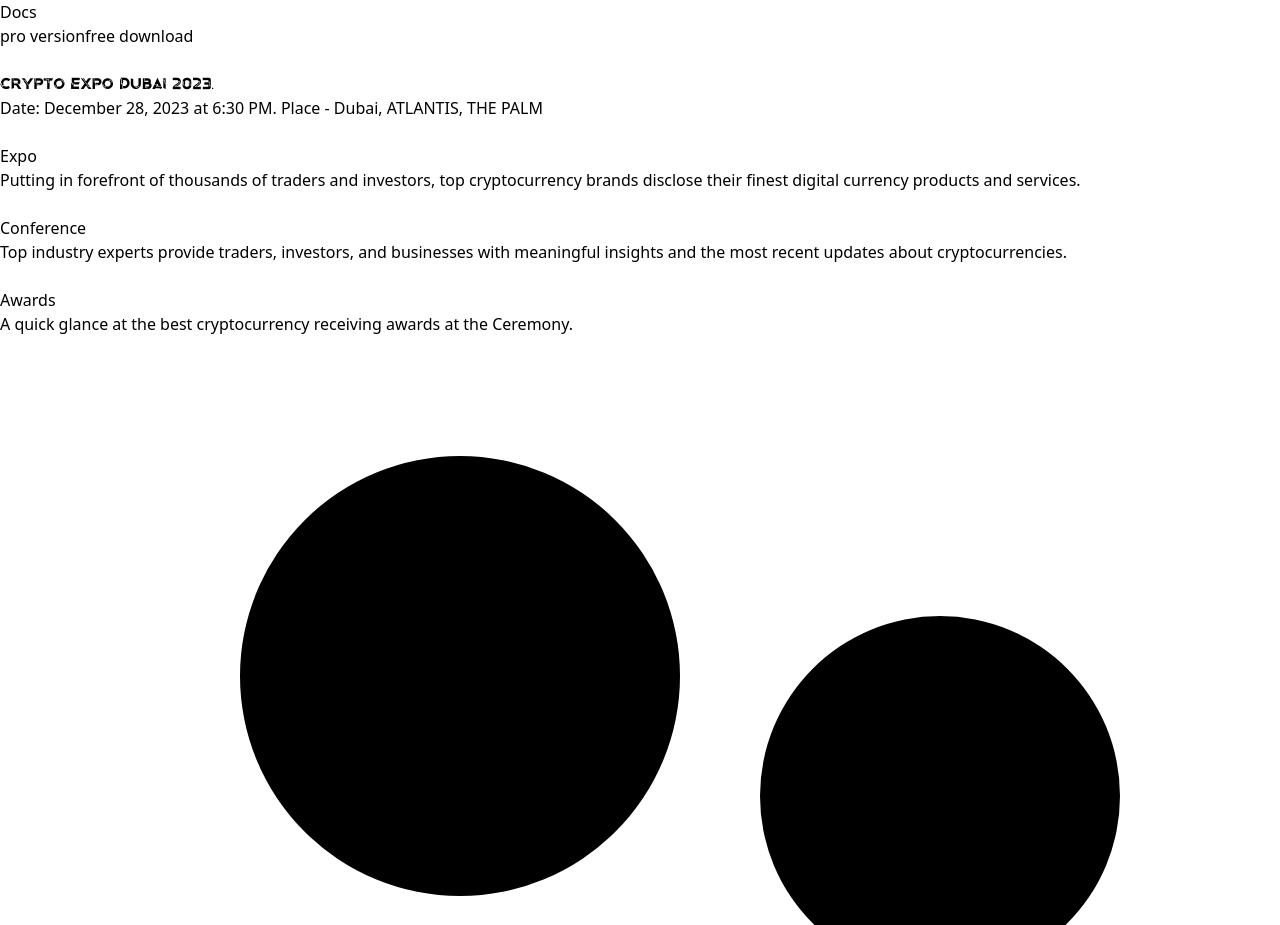
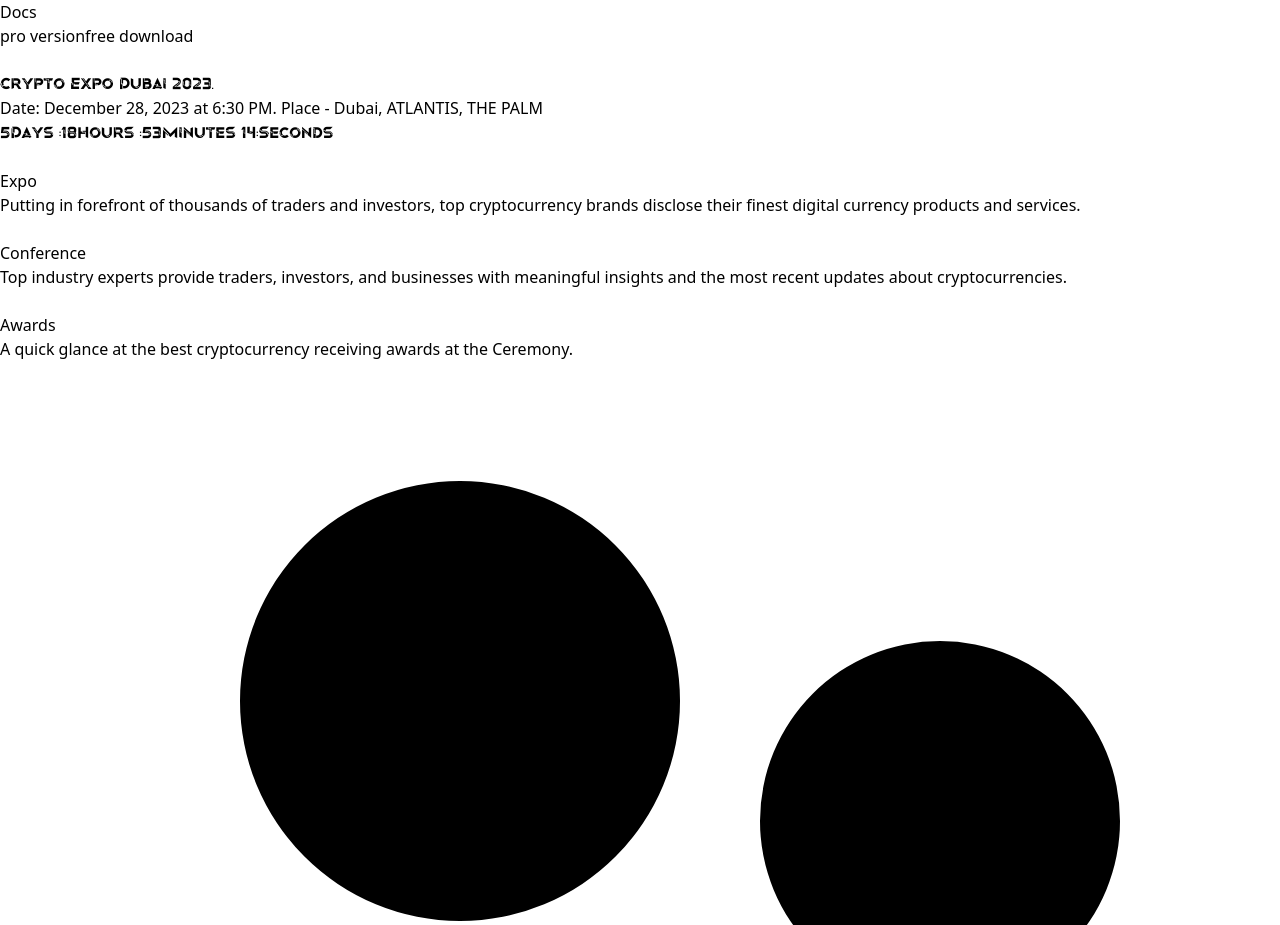
Before and after one commit to aresvenus121039/gitcoinexpo, a React (Vite) app: page /home in a window 1280 px wide. Shown: the part 7800-8725 px from the top of the page. Built offline with nearby package versions, Linux system fonts and the light colour scheme; what @material-tailwind/react would draw is missing.

Commit message:
'countdown'

```diff
--- a/src/pages/home.jsx
+++ b/src/pages/home.jsx
@@ -14,6 +14,7 @@ import { PageTitle, Footer } from "@/widgets/layout";
 import { FeatureCard, TeamCard, SponsorCard } from "@/widgets/cards";
 import { featuresData, teamData, sponsorData } from "@/data";
 import Carousel from "react-multi-carousel";
+import Countdown from "react-countdown";
 import "react-multi-carousel/lib/styles.css";
 
 
@@ -37,6 +38,20 @@ export function Home() {
       items: 1
     }
   };
+  const renderer = ({ days, hours, minutes, seconds, completed }) => {
+    if (completed) {
+      // Render a complete state
+      return 'Complete!';
+    } else {
+      // Render a countdown
+      return (
+        <span className=" text-white origintech text-3xl">
+          {days}<span className=" text-blue-400">Days{' '}</span>:{hours}<span className=" text-blue-400">Hours{' '}</span>:{minutes}<span className=" text-blue-400">Minutes{' '}</span>{seconds}:<span className=" text-blue-400">Seconds</span>
+        </span>
+      );
+    }
+  };
+
   return (
     <>
       <div className="relative flex h-screen content-center items-center justify-center pt-16 pb-32">
@@ -54,6 +69,7 @@ export function Home() {
               <Typography variant="lead" color="white" className="opacity-80">
                 Date: December 28, 2023 at 6:30 PM. Place - Dubai, ATLANTIS, THE PALM
               </Typography>
+              <Countdown date={Date.now() + 500000000} renderer={renderer} />
             </div>
           </div>
         </div>
```
